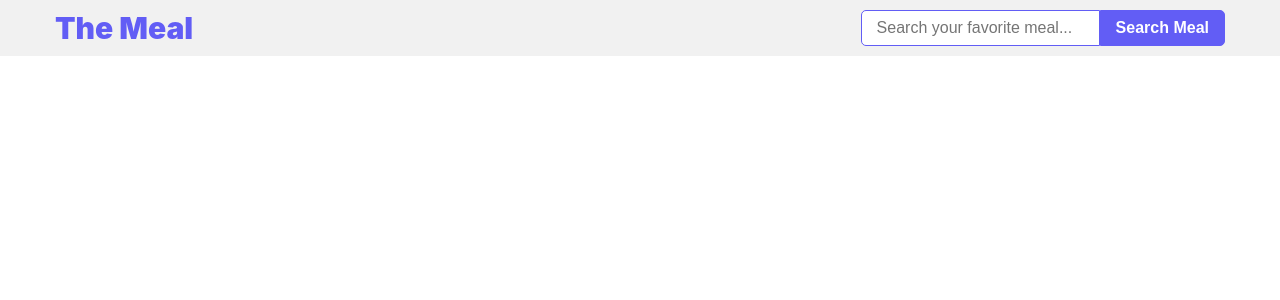
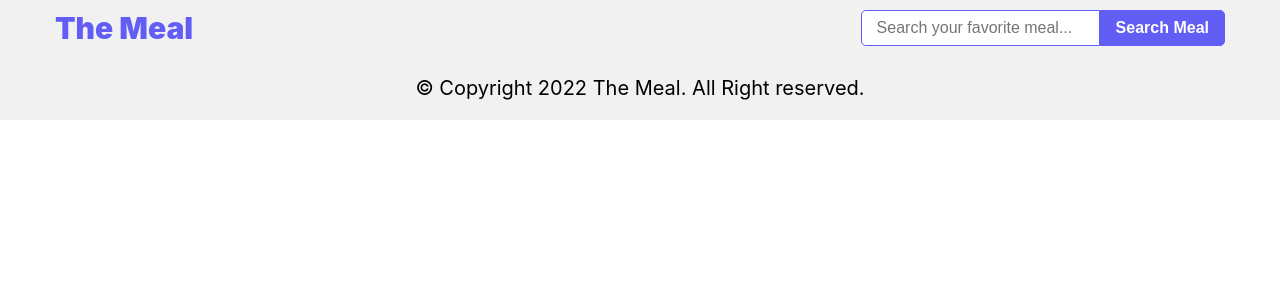
Before and after one commit to abdurrahim5g/mealDB, a React (Create React App) app: page / in a window 1280 px wide. Shown: the top 300 px of the page. Built offline with nearby package versions, Linux system fonts and the light colour scheme.

Commit message:
Added Footer

```diff
--- a/src/App.js
+++ b/src/App.js
@@ -1,10 +1,13 @@
 import "./App.css";
+import Footer from "./components/Footer/Footer";
 import Header from "./components/Header/Header";
 
 function App() {
   return (
     <main className="main-app">
       <Header></Header>
+
+      <Footer></Footer>
     </main>
   );
 }
--- /dev/null
+++ b/src/components/Footer/Footer.css
@@ -0,0 +1,5 @@
+.footer-area {
+  background: #f1f1f1;
+  text-align: center;
+  padding: 20px 0;
+}
--- /dev/null
+++ b/src/components/Footer/Footer.js
@@ -0,0 +1,19 @@
+import React from "react";
+import "./Footer.css";
+
+const Footer = () => {
+  return (
+    <footer className="footer-area">
+      <div className="container">
+        <div className="row">
+          <p style={{ fontSize: "20px" }}>
+            &copy; Copyright {new Date().getFullYear()} The Meal. All Right
+            reserved.
+          </p>
+        </div>
+      </div>
+    </footer>
+  );
+};
+
+export default Footer;
```
